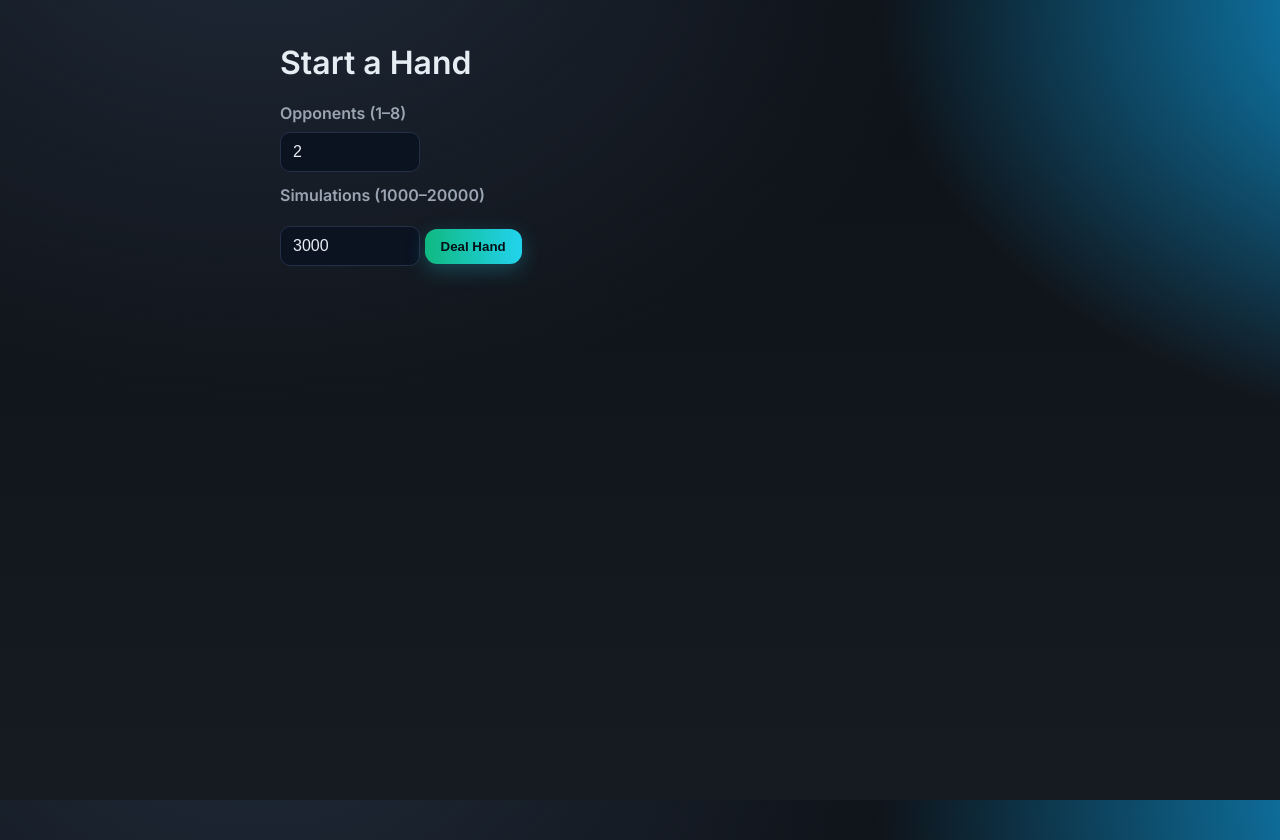
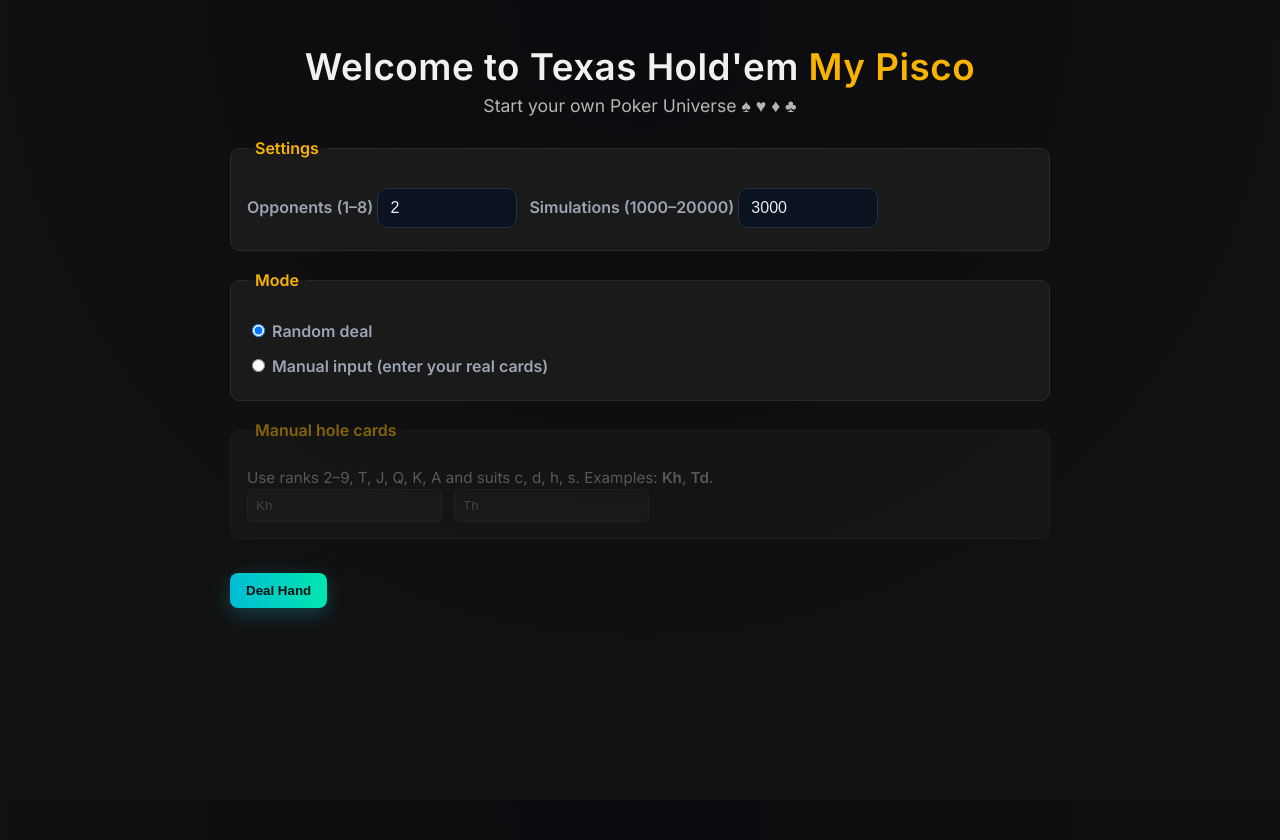
Before and after one commit to Djaydjayavvc/texas-holdem-web, a Flask app: page / in a window 1280 px wide. Run offline with Flask 3, Linux system fonts and the light colour scheme.

Commit message:
initial commit

```diff
--- a/app.py
+++ b/app.py
@@ -28,7 +28,35 @@ def cards_to_str(cards):
 def make_deck():
     return list(range(52))
 
-# ---------- 5-card evaluator ----------
+# ---------- Text parsing ----------
+RANK_MAP = {**{str(i): i for i in range(2, 10)}, 't': 10, 'j': 11, 'q': 12, 'k': 13, 'a': 14}
+SUIT_MAP = {'s': 0, 'h': 1, 'd': 2, 'c': 3}
+
+def make_card(rank_val: int, suit_idx: int) -> int:
+    return suit_idx * 13 + (rank_val - 2)
+
+def parse_text_card(txt: str):
+    if not txt:
+        return None
+    t = txt.strip().lower()
+    if len(t) != 2:
+        return None
+    rch, sch = t[0], t[1]
+    if rch not in RANK_MAP or sch not in SUIT_MAP:
+        return None
+    return make_card(RANK_MAP[rch], SUIT_MAP[sch])
+
+def unique_int_cards(cards):
+    seen = set()
+    for c in cards:
+        if c is None:
+            continue
+        if c in seen:
+            return False
+        seen.add(c)
+    return True
+
+# ---------- Evaluator ----------
 def is_straight(ranks_desc):
     uniq = sorted(set(ranks_desc), reverse=True)
     if len(uniq) < 5:
@@ -121,11 +149,10 @@ def preflop_score(hole):
 def estimate_equity(hole, board, n_opponents, sims, rng):
     if n_opponents <= 0:
         return 100.0, 0.0
-    known = set(hole) | set(board)
+    known = set(hole) | set(b for b in board if b is not None)
     deck = [c for c in make_deck() if c not in known]
     wins = ties = 0
     need = 5 - len(board)
-
     for _ in range(sims):
         rng.shuffle(deck)
         opp_holes = [deck[2*j:2*j+2] for j in range(n_opponents)]
@@ -161,19 +188,18 @@ def detect_draws(hole, board):
                 return "You have a gutshot straight draw (4 outs)"
     return None
 
-# ---------- Serialization helpers (no session needed) ----------
-def ser(lst):      # list[int] -> "int,int,int"
+# ---------- Serialization ----------
+def ser(lst):
     return ",".join(str(x) for x in lst)
-
-def deser(s):      # "int,int" -> list[int]
-    if not s:
-        return []
+def deser(s):
+    if not s: return []
     return [int(x) for x in s.split(",") if x != ""]
 
-# ---------- Web routes ----------
+# ---------- Routes ----------
 @app.route("/", methods=["GET", "POST"])
 def index():
     if request.method == "POST":
+        mode = request.form.get("mode", "random")
         try:
             n_opp = int(request.form.get("opponents", "2"))
             sims = int(request.form.get("sims", "3000"))
@@ -183,93 +209,151 @@ def index():
             flash("Please enter valid numbers.")
             return redirect(url_for("index"))
 
-        rng = random.Random()
-        deck = make_deck()
-        rng.shuffle(deck)
-        hole = [deck.pop(), deck.pop()]
-        board = []
+        if mode == "random":
+            rng = random.Random()
+            deck = make_deck()
+            rng.shuffle(deck)
+            hole = [deck.pop(), deck.pop()]
+            board = []
+            score, rec, reason = preflop_score(hole)
+            return render_template("hand.html",
+                stage="preflop",
+                hole_str=cards_to_str(hole),
+                board_str="",
+                preflop={"score": f"{score:.1f}", "rec": rec, "reason": reason},
+                equity=None,
+                hint=None,
+                deck_ser=ser(deck),
+                hole_ser=ser(hole),
+                board_ser=ser(board),
+                n_opp=n_opp,
+                sims=sims,
+                mode="random"
+            )
 
-        score, rec, reason = preflop_score(hole)
-
-        return render_template(
-            "hand.html",
-            stage="preflop",
-            hole_str=cards_to_str(hole),
-            board_str="",
-            preflop={"score": f"{score:.1f}", "rec": rec, "reason": reason},
-            equity=None,
-            hint=None,
-            # hidden form state
-            deck_ser=ser(deck),
-            hole_ser=ser(hole),
-            board_ser=ser(board),
-            n_opp=n_opp,
-            sims=sims
-        )
+        else:
+            # Manual: start with just your hole cards (step-by-step later)
+            h1 = parse_text_card(request.form.get("hero1", ""))
+            h2 = parse_text_card(request.form.get("hero2", ""))
+            if not h1 or not h2 or h1 == h2:
+                flash("Enter two valid, different hole cards (e.g., Kh and Th).")
+                return redirect(url_for("index"))
+            hole = [h1, h2]
+            board = []
+            score, rec, reason = preflop_score(hole)
+            return render_template("hand.html",
+                stage="preflop",
+                hole_str=cards_to_str(hole),
+                board_str="",
+                preflop={"score": f"{score:.1f}", "rec": rec, "reason": reason},
+                equity=None,
+                hint=None,
+                deck_ser="",
+                hole_ser=ser(hole),
+                board_ser=ser(board),
+                n_opp=n_opp,
+                sims=sims,
+                mode="manual"
+            )
 
     return render_template("index.html")
 
 @app.route("/progress", methods=["POST"])
 def progress():
-    # pull state from hidden fields
-    deck = deser(request.form.get("deck_ser", ""))
+    mode = request.form.get("mode", "random")
     hole = deser(request.form.get("hole_ser", ""))
     board = deser(request.form.get("board_ser", ""))
-    try:
-        n_opp = int(request.form.get("n_opp", "2"))
-        sims = int(request.form.get("sims", "3000"))
-    except ValueError:
-        return redirect(url_for("index"))
+    n_opp = int(request.form.get("n_opp", "2"))
+    sims = int(request.form.get("sims", "3000"))
+    action = request.form.get("action", "continue")
 
-    action = request.form.get("action", "continue")
     if action == "fold":
         return render_template("result.html", message="You folded. Hand ended.")
 
-    # Advance a street
-    if len(board) == 0:
-        # flop
-        if len(deck) < 3:
-            return redirect(url_for("index"))
-        board.extend([deck.pop(), deck.pop(), deck.pop()])
-        stage = "flop"
-    elif len(board) == 3:
-        if len(deck) < 1:
-            return redirect(url_for("index"))
-        board.append(deck.pop())  # turn
-        stage = "turn"
-    elif len(board) == 4:
-        if len(deck) < 1:
-            return redirect(url_for("index"))
-        board.append(deck.pop())  # river
-        stage = "river"
-    else:
-        # showdown
+    if mode == "random":
+        deck = deser(request.form.get("deck_ser", ""))
+        if len(board) == 0:
+            board.extend([deck.pop(), deck.pop(), deck.pop()]); stage = "flop"
+        elif len(board) == 3:
+            board.append(deck.pop()); stage = "turn"
+        elif len(board) == 4:
+            board.append(deck.pop()); stage = "river"
+        else:
+            rng = random.Random()
+            win, tie = estimate_equity(hole, board, n_opp, sims, rng)
+            return render_template("result.html",
+                message=f"Final board: {cards_to_str(board)}. Equity vs {n_opp}: {win+tie:.1f}% (win {win:.1f}%, tie {tie:.1f}%).")
+
         rng = random.Random()
         win, tie = estimate_equity(hole, board, n_opp, sims, rng)
-        return render_template(
-            "result.html",
-            message=f"Final board: {cards_to_str(board)}. Equity vs {n_opp}: {win+tie:.1f}% (win {win:.1f}%, tie {tie:.1f}%)."
+        hint = detect_draws(hole, board)
+        return render_template("hand.html",
+            stage=stage,
+            hole_str=cards_to_str(hole),
+            board_str=cards_to_str(board),
+            preflop=None,
+            equity={"line": f"Equity vs {n_opp}: {win+tie:.1f}% (win {win:.1f}%, tie {tie:.1f}%)"},
+            hint=hint,
+            deck_ser=ser(deck),
+            hole_ser=ser(hole),
+            board_ser=ser(board),
+            n_opp=n_opp,
+            sims=sims,
+            mode="random"
         )
 
-    # Compute street equity
+    # ---- MANUAL MODE (step-by-step) ----
+    stage = "preflop" if len(board) == 0 else ("flop" if len(board) == 3 else ("turn" if len(board) == 4 else "river"))
+
+    if stage == "preflop":
+        f1 = parse_text_card(request.form.get("add_flop1", ""))
+        f2 = parse_text_card(request.form.get("add_flop2", ""))
+        f3 = parse_text_card(request.form.get("add_flop3", ""))
+        if not f1 or not f2 or not f3:
+            flash("Enter three valid flop cards (e.g., 7c 8h 9d).")
+            return redirect(url_for("index"))
+        new_cards = [f1, f2, f3]
+    elif stage == "flop":
+        t = parse_text_card(request.form.get("add_turn", ""))
+        if not t:
+            flash("Enter a valid turn card (e.g., Qs).")
+            return redirect(url_for("index"))
+        new_cards = [t]
+    elif stage == "turn":
+        rv = parse_text_card(request.form.get("add_river", ""))
+        if not rv:
+            flash("Enter a valid river card (e.g., 2d).")
+            return redirect(url_for("index"))
+        new_cards = [rv]
+    else:
+        rng = random.Random()
+        win, tie = estimate_equity(hole, board, n_opp, sims, rng)
+        return render_template("result.html",
+            message=f"Final board: {cards_to_str(board)}. Equity vs {n_opp}: {win+tie:.1f}% (win {win:.1f}%, tie {tie:.1f}%).")
+
+    if not unique_int_cards(list(hole) + list(board) + new_cards):
+        flash("Duplicate card detected in manual entry.")
+        return redirect(url_for("index"))
+
+    board.extend(new_cards)
+    stage = "flop" if len(board) == 3 else ("turn" if len(board) == 4 else "river")
     rng = random.Random()
     win, tie = estimate_equity(hole, board, n_opp, sims, rng)
     hint = detect_draws(hole, board)
 
-    return render_template(
-        "hand.html",
+    return render_template("hand.html",
         stage=stage,
         hole_str=cards_to_str(hole),
         board_str=cards_to_str(board),
         preflop=None,
         equity={"line": f"Equity vs {n_opp}: {win+tie:.1f}% (win {win:.1f}%, tie {tie:.1f}%)"},
         hint=hint,
-        # updated hidden state for next click
-        deck_ser=ser(deck),
+        deck_ser="",
         hole_ser=ser(hole),
         board_ser=ser(board),
         n_opp=n_opp,
-        sims=sims
+        sims=sims,
+        mode="manual"
     )
 
 @app.route("/reset")
--- a/templates/index.html
+++ b/templates/index.html
@@ -10,15 +10,69 @@
   <link rel="stylesheet" href="{{ url_for('static', filename='css/styles.css') }}">
 
   <style>
-    body { font-family: 'Inter', system-ui, sans-serif; max-width: 720px; margin: 40px auto; }
-    label { display:block; margin-top: 12px; font-weight:600; }
-    input { padding:8px; width: 140px; }
-    button { margin-top:16px; padding:10px 16px; font-weight:600; cursor:pointer; }
-    .flash { background:#ffe8e8; border:1px solid #f4bcbc; padding:8px 10px; border-radius:8px; margin-bottom:10px; }
+    body {
+      font-family: 'Inter', system-ui, sans-serif;
+      max-width: 820px;
+      margin: 40px auto;
+      background: radial-gradient(circle at top, #0b0b0f, #121212 80%);
+      color: #f1f1f1;
+    }
+    h1 {
+      font-size: 2.3rem;
+      text-align: center;
+      color: #f1f1f1;
+      margin-bottom: 0.3rem;
+      letter-spacing: 0.5px;
+    }
+    p.subtitle {
+      text-align: center;
+      color: #b5b5b5;
+      font-size: 1.1rem;
+      margin-top: -5px;
+    }
+    fieldset {
+      border: 1px solid #2a2a2a;
+      border-radius: 10px;
+      padding: 16px;
+      margin: 18px 0;
+      background-color: #1a1a1a;
+    }
+    legend {
+      font-weight: 700;
+      padding: 0 8px;
+      color: #f8b400;
+    }
+    label { display: block; margin-top: 12px; font-weight: 600; }
+    input { padding: 8px; border-radius: 6px; border: 1px solid #333; background: #222; color: #eee; }
+    input:focus { outline: 1px solid #f8b400; }
+    .row { display: flex; gap: 12px; flex-wrap: wrap; }
+    .note { color: #9aa0a6; font-size: 0.95rem; }
+    button {
+      margin-top: 16px;
+      padding: 10px 16px;
+      font-weight: 600;
+      cursor: pointer;
+      border-radius: 8px;
+      border: none;
+      background: linear-gradient(90deg, #00bcd4, #00e6b0);
+      color: #111;
+      transition: 0.2s;
+    }
+    button:hover { opacity: 0.9; transform: translateY(-1px); }
+    .flash {
+      background: #3b1f1f;
+      border: 1px solid #6b2d2d;
+      padding: 8px 10px;
+      border-radius: 8px;
+      margin-bottom: 10px;
+      color: #ffbaba;
+    }
   </style>
 </head>
+
 <body>
-  <h1>Start a Hand</h1>
+  <h1>Welcome to Texas Hold'em <span style="color:#f8b400;">My Pisco</span></h1>
+  <p class="subtitle">Start your own Poker Universe ♠ ♥ ♦ ♣</p>
 
   {% with messages = get_flashed_messages() %}
     {% if messages %}
@@ -28,15 +82,50 @@
     {% endif %}
   {% endwith %}
 
-  <!-- Form to start new hand -->
   <form method="post" action="{{ url_for('index') }}">
-    <label>Opponents (1–8)</label>
-    <input type="number" name="opponents" min="1" max="8" value="2" required>
+    <fieldset>
+      <legend>Settings</legend>
+      <div class="row">
+        <label>Opponents (1–8)
+          <input type="number" name="opponents" min="1" max="8" value="2" required>
+        </label>
+        <label>Simulations (1000–20000)
+          <input type="number" name="sims" min="1000" max="20000" value="3000" required>
+        </label>
+      </div>
+    </fieldset>
 
-    <label>Simulations (1000–20000)</label>
-    <input type="number" name="sims" min="1000" max="20000" value="3000" required>
+    <fieldset>
+      <legend>Mode</legend>
+      <label><input type="radio" name="mode" value="random" checked> Random deal</label>
+      <label><input type="radio" name="mode" value="manual"> Manual input (enter your real cards)</label>
+    </fieldset>
+
+    <!-- Manual hole cards -->
+    <fieldset id="manualFields">
+      <legend>Manual hole cards</legend>
+      <p class="note">
+        Use ranks 2–9, T, J, Q, K, A and suits c, d, h, s. Examples: <b>Kh</b>, <b>Td</b>.
+      </p>
+      <div class="row">
+        <input name="hero1" placeholder="Kh">
+        <input name="hero2" placeholder="Th">
+      </div>
+    </fieldset>
 
     <button type="submit">Deal Hand</button>
   </form>
+
+  <script>
+    // Gray out manual fields unless Manual mode is selected
+    const radios = document.querySelectorAll('input[name="mode"]');
+    const box = document.getElementById('manualFields');
+    function update() {
+      const manual = [...radios].find(r => r.checked)?.value === 'manual';
+      box.style.opacity = manual ? '1' : '0.5';
+    }
+    radios.forEach(r => r.addEventListener('change', update));
+    update();
+  </script>
 </body>
 </html>
```
Also changed, not shown: templates/hand.html (+32 -2 lines).
